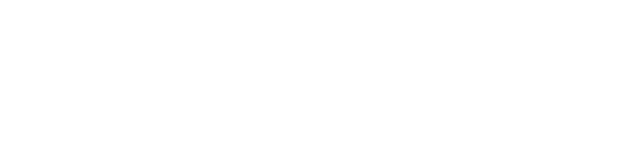
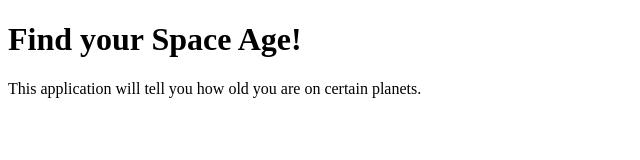
Before and after one commit to riley-mc/Codereview5, a website: page src/index.html in a window 1280 px wide. Shown: the whole page, without its empty margins (0-640 px from the left). Drawn offline with Linux system fonts and the light colour scheme.

Commit message:
Final commit for the day.

```diff
--- a/src/index.html
+++ b/src/index.html
@@ -3,9 +3,14 @@
 <head>
   <meta charset="UTF-8">
   <meta name="viewport" content="width=device-width, initial-scale=1.0">
-  <title>Space Age</title>
+  <title>Space Age!</title>
 </head>
 <body>
+  <div class="container">
+    <h1> Find your Space Age!</h1>
+      <p> This application will tell you how old you are on certain planets.</p>
 
+
+  </div>
 </body>
 </html>
```
Also changed, not shown: __tests__/ageCalc.test.js (+1 -1 lines), README.md, 1 other file.
